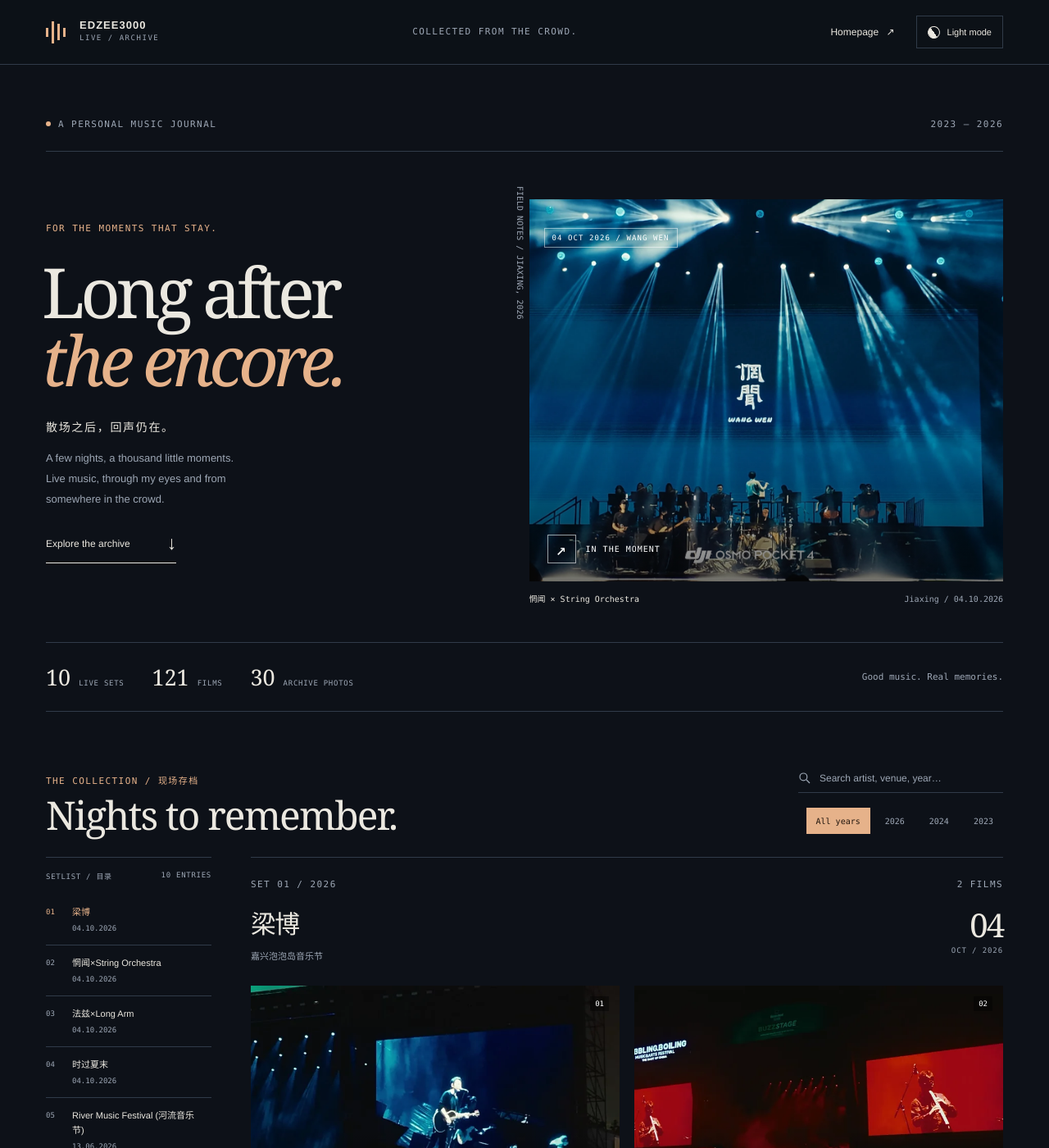
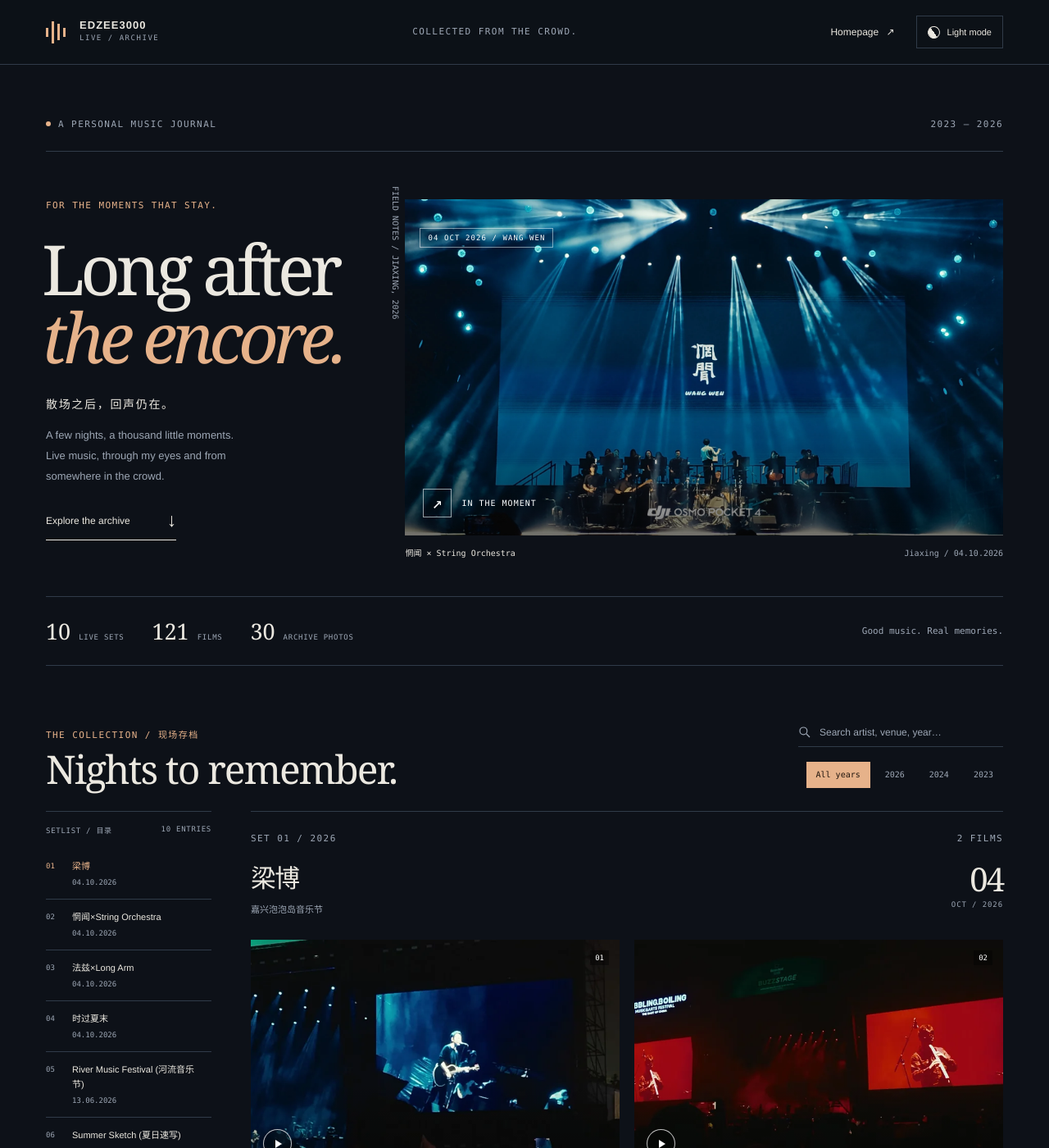
Before and after one commit to edzee3000/edzee3000.github.io, a Jekyll site: the page built from _pages/live.html, in a window 1280 px wide and 1400 px high. Shown: the whole window at 82% size. Built offline with Jekyll 4.4.1, drawn with Linux system fonts in a browser that asks for light colours.

Commit message:
Widen Live hero photo and preserve its full composition

```diff
--- a/assets/css/live.css
+++ b/assets/css/live.css
@@ -63,7 +63,7 @@ button:focus-visible, a:focus-visible, input:focus-visible, select:focus-visible
 .hero { padding-top: 64px; }
 .hero-topline { display: flex; justify-content: space-between; align-items: center; padding-bottom: 23px; border-bottom: 1px solid var(--line); color: var(--muted); }
 .status-dot { display: inline-block; width: 6px; height: 6px; margin: 0 9px 1px 0; border-radius: 50%; background: var(--accent); }
-.hero-grid { display: grid; grid-template-columns: 1fr 1.08fr; gap: 54px; padding: 42px 0 44px; align-items: center; }
+.hero-grid { display: grid; grid-template-columns: minmax(0, .78fr) minmax(0, 1.4fr); gap: 32px; padding: 42px 0 44px; align-items: center; }
 .hero-copy { padding-bottom: 8px; }
 .hero-kicker { color: var(--accent); margin: 0 0 27px; }
 .hero h1 { font: 400 clamp(64px, 6.6vw, 104px)/.98 var(--display); letter-spacing: -.065em; margin: 0 0 30px -5px; }
@@ -74,9 +74,8 @@ button:focus-visible, a:focus-visible, input:focus-visible, select:focus-visible
 .archive-link span { font-size: 23px; transition: transform .2s; }
 .archive-link:hover span { transform: translateY(4px); }
 .hero-figure { margin: 0; position: relative; padding-top: 16px; }
-.hero-frame { display: block; position: relative; overflow: hidden; background: #272824; aspect-ratio: 1.24; }
-.hero-frame img { width: 100%; height: 100%; object-fit: cover; object-position: 58% center; display: block;  transition: transform .8s; }
-.hero-frame:hover img { transform: scale(1.04); }
+.hero-frame { display: block; position: relative; overflow: hidden; background: #272824; aspect-ratio: 16 / 9; }
+.hero-frame img { width: 100%; height: 100%; object-fit: contain; display: block; }
 .hero-frame::after { content: ''; position: absolute; inset: 0; background: linear-gradient(180deg, transparent 65%, rgba(0,0,0,.55)); pointer-events: none; }
 .frame-marker { position: absolute; top: 0; left: -17px; font: 10px var(--mono); writing-mode: vertical-rl; color: var(--muted); }
 .hero-stamp { position: absolute; top: 35px; left: 18px; z-index: 2; color: white; border: 1px solid rgba(255,255,255,.5); padding: 6px 9px; font: 9px var(--mono); letter-spacing: .12em; }
@@ -174,7 +173,6 @@ button:focus-visible, a:focus-visible, input:focus-visible, select:focus-visible
 .dialog-navigation button { width: 40px; height: 36px; background: none; border: 1px solid var(--line); font-size: 19px; }
 .dialog-original { color: var(--muted); text-underline-offset: 4px; }
 .media-message { color: var(--muted); font-size: 12px; line-height: 1.6; margin: 12px 0 0; }
-@media (min-width: 1600px) { .hero-grid { gap: 90px; } }
 @media (max-width: 1100px) {
   .shell { width: calc(100% - 64px); }
   .hero-grid { gap: 32px; }
@@ -198,7 +196,6 @@ button:focus-visible, a:focus-visible, input:focus-visible, select:focus-visible
   .hero-kicker { margin-bottom: 21px; }
   .hero-caption { font-size: 13px; }
   .hero-description { max-width: 350px; }
-  .hero-frame { aspect-ratio: 1.4; }
   .hero-figure { padding-top: 0; }
   .frame-marker { left: -12px; font-size: 8px; }
   .hero-stamp { top: 16px; }
```
